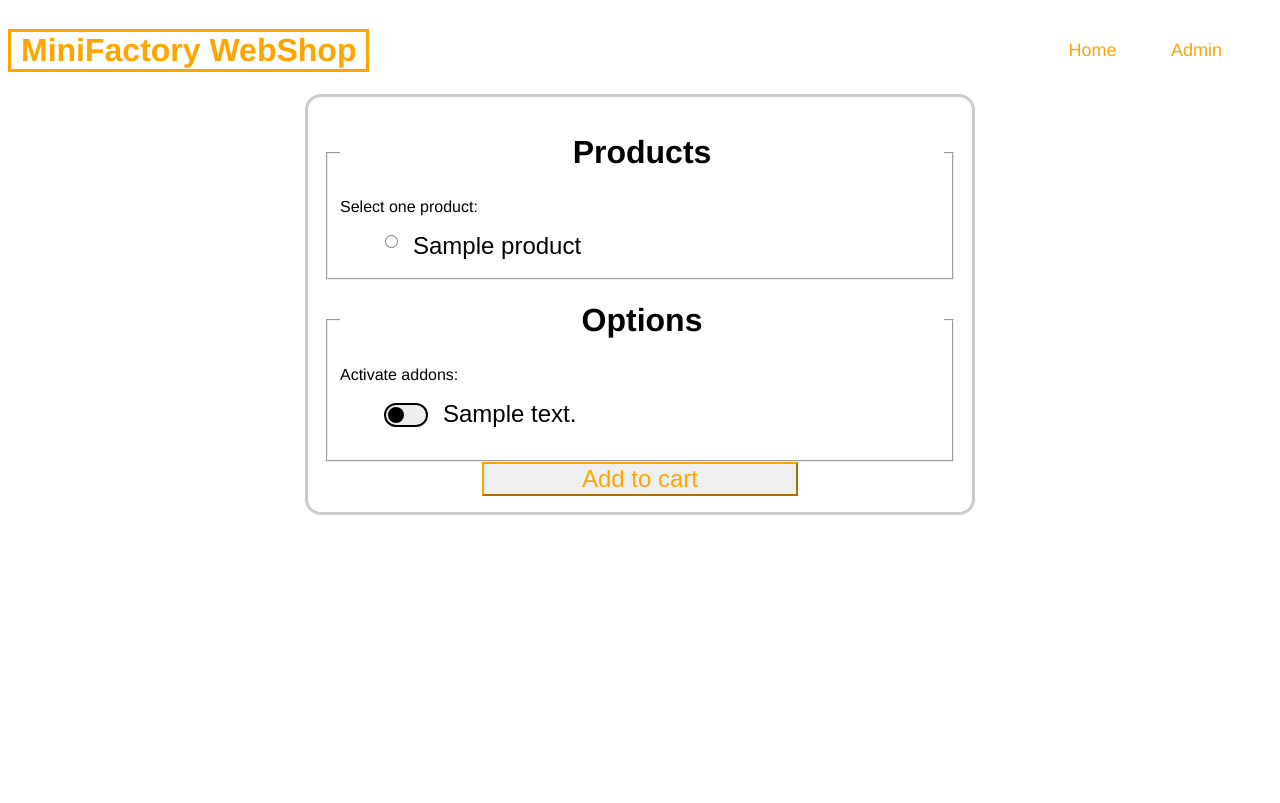
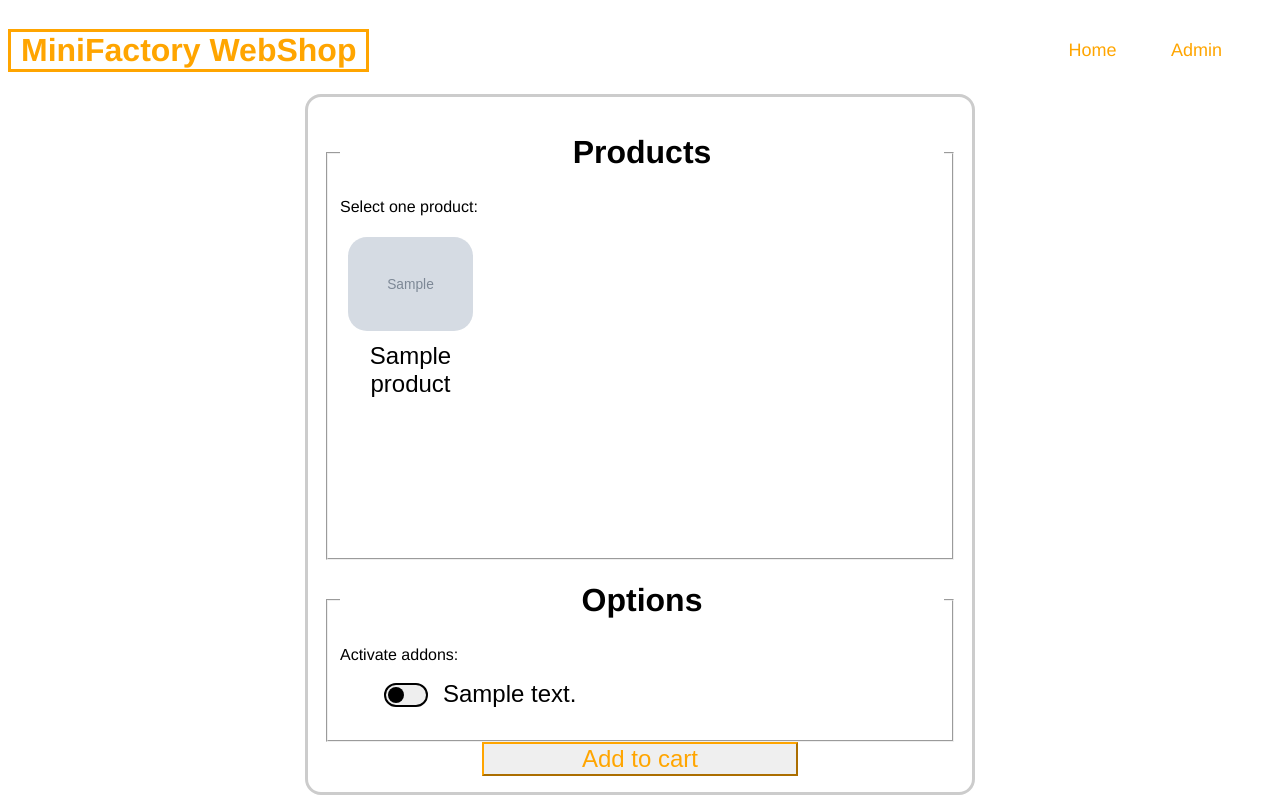
Before and after one commit to LUGGGI/MiniFactory-WebShop, a Django app: template shop/templates/shop/index.html in a window 1280 px wide. Before the commit the page ends 515 px from the top, so only its background shows below. Run offline with Django 3.2, Linux system fonts and the light colour scheme; the template is opened without the code that fills it: most values are stand-ins (such as "Sample title", 1, 10 or a date in 2020); grey boxes marked "Sample" are stand-in pictures.

Commit message:
all pages working

```diff
--- a/WebShop/settings.py
+++ b/WebShop/settings.py
@@ -11,6 +11,7 @@ https://docs.djangoproject.com/en/4.2/ref/settings/
 """
 
 from pathlib import Path
+import os
 
 # Build paths inside the project like this: BASE_DIR / 'subdir'.
 BASE_DIR = Path(__file__).resolve().parent.parent
@@ -118,6 +119,9 @@ USE_TZ = True
 
 STATIC_URL = 'static/'
 
+MEDIA_ROOT = os.path.join(BASE_DIR, 'media/')
+MEDIA_URL = 'media/'
+
 # Default primary key field type
 # https://docs.djangoproject.com/en/4.2/ref/settings/#default-auto-field
 
--- a/WebShop/urls.py
+++ b/WebShop/urls.py
@@ -17,9 +17,15 @@ Including another URLconf
 from django.contrib import admin
 from django.urls import path, include
 from django.shortcuts import redirect
+from django.conf import settings
+from django.conf.urls.static import static
 
 urlpatterns = [
     path('', lambda req: redirect('shop/')),
     path("shop/", include("shop.urls")),
     path('admin/', admin.site.urls),
 ]
+
+# added so that images work
+if settings.DEBUG:
+    urlpatterns = urlpatterns + static(settings.MEDIA_URL, document_root=settings.MEDIA_ROOT)
--- a/shop/models.py
+++ b/shop/models.py
@@ -15,6 +15,7 @@ class Option(models.Model):
 class Product(models.Model):
     name = models.CharField(max_length=50)
     product_color = models.CharField(max_length=5, choices=(("WHITE", "White"), ("RED", "Red"), ("BLUE", "Blue")))
+    image = models.ImageField(upload_to="images/shop")
 
     def __str__(self) -> str:
         return self.name
--- a/shop/static/shop/style.css
+++ b/shop/static/shop/style.css
@@ -21,6 +21,45 @@ body {
     text-decoration:none;
     font-size:18px;
     padding-right:50px;
+}
+
+/* Product selection */
+#product_sel {
+    display: inline-block;
+    width: 150px;
+    height: 300px;
+    padding: 0px;
+}
+
+input[type="radio"] {
+    -webkit-appearance: none;
+    appearance: none;
+}
+
+#product_sel label {
+    width: 125px;
+    text-align: center;
+    padding: 0px;
+    text-indent: -5px;
+}
+
+img {
+    border: solid 5px transparent;
+    border-radius: 1em;
+    max-width: 100%;
+    max-height: 100%;
+
+}
+img:hover {
+    border-color: #ffaa00;
+
+}
+input[type="radio"]:checked + label{
+    color: #ffaa00;
+}
+input[type="radio"]:checked + label img{
+    border-color: #ffaa00;
+    border-width: 10px;
 }
 
 
@@ -95,7 +134,11 @@ input[type="checkbox"]::before {
 */
 input[type="checkbox"]:checked {
     background-color: #ffaa00;
+    color: #ffaa00;
     transition: all 0.4s;
+}
+input[type="checkbox"]:checked + label {
+    color: #ffaa00;
 }
 input[type="checkbox"]:checked::before {
     left: 28px;
--- a/shop/templates/shop/index.html
+++ b/shop/templates/shop/index.html
@@ -10,11 +10,16 @@
 
             {% if error_message %}<p class="error_message"><strong>{{ error_message }}</strong></p>{% endif %}
             Select one product:
+            <br>
             {% for product in product_list %}
-            <ul>
+            <ul id="product_sel">
                 <li>
                     <input type="radio" name="product" id="product{{ forloop.counter }}" value="{{ product.id }}">
-                    <label for="product{{ forloop.counter }}">{{ product.name }}</label><br>
+                    <label for="product{{ forloop.counter }}">
+                        <img src="{{ product.image.url }}"  alt="{{ product.name }}">
+                            {{ product.name }}
+                        </img>
+                    </label>
                 </li>
             </ul>
             {% endfor %}
@@ -23,14 +28,14 @@
         <fieldset>
             <legend><h1>Options</h1></legend>
             Activate addons:
-            {% for option in option_list %}
             <ul>
+                {% for option in option_list %}
                 <li>
                     <input type="checkbox" name="option" id="option{{ forloop.counter }}" value="{{ option.id }}">
                     <label for="option{{ forloop.counter }}">{{ option.display_text }}</label><br>
                 </li>
+                {% endfor %}
             </ul>
-            {% endfor %}
         </fieldset>
 
         <div style="text-align: center">
--- a/shop/templates/shop/receipt.html
+++ b/shop/templates/shop/receipt.html
@@ -7,8 +7,10 @@
     <fieldset>
         <h1> Receipt for Order {{order.id}} </h1>
 
+        {% for order in order_list %}
+        <fieldset>
+            Product:  {{order.product.get.name}}
             <ul>
-            <li> Product: {% for order in order.product.all %} {{order}} {% endfor %} </li>
                 <li> Options:
                     <ul>
                         {% for option in order.options.all %}
@@ -19,6 +21,8 @@
                 <li> Order time: {{order.order_date}}</li>
             </ul>
         </fieldset>
+        {% endfor %}
+    </fieldset>
 
 
 {% endblock %}
--- a/shop/views.py
+++ b/shop/views.py
@@ -28,7 +28,7 @@ class CartView(generic.DetailView):
     template_name = "shop/cart.html"
 
 
-class ReceiptView(generic.DetailView):
+class ReceiptView(generic.ListView):
     model = Order
     template_name = "shop/receipt.html"
 
@@ -69,6 +69,8 @@ def order(request, order_id):
         Order.objects.get(id=order_id).delete()
         return HttpResponseRedirect(reverse("shop:index"))
 
+
+    Order.objects.get(id=order_id).order_date = timezone.now()
     # TODO: send order per mqtt
 
     return HttpResponseRedirect(reverse("shop:receipt", args=(order_id,)))
```
Also changed, not shown: README.md, db.sqlite3, media/images/shop/blueberry.jpg (added), media/images/shop/natural.jpg (added), media/images/shop/strawberry.jpg (added). Lines whose indentation alone changed are shown as unchanged.
